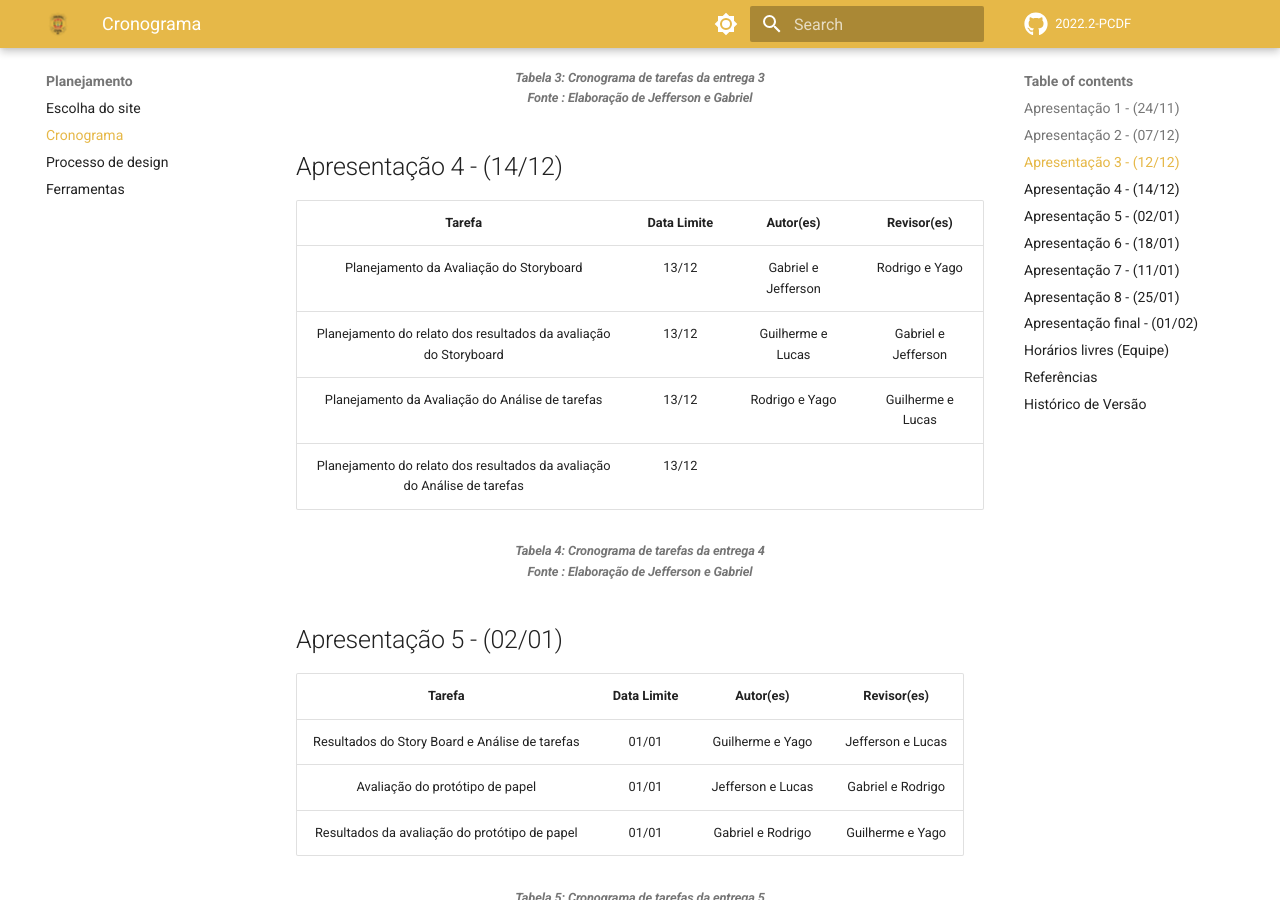
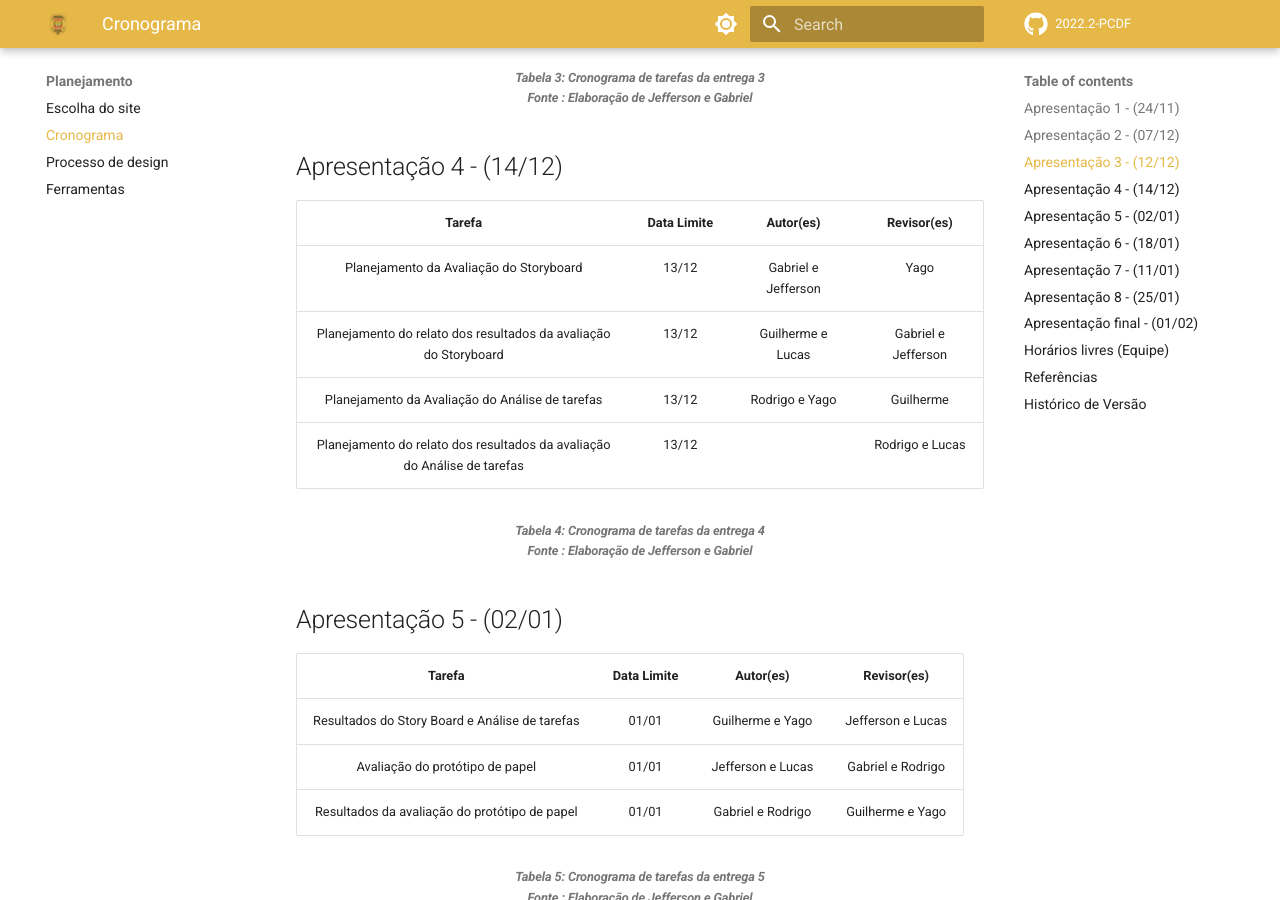
Before and after one commit to Interacao-Humano-Computador/2022.2-PCDF, an MkDocs documentation site: the page built from docs/cronograma.md, in a window 1280 px wide and 900 px high, scrolled down 1596 px. Built offline with MkDocs 1.6.1 and Material for MkDocs 9.7.7, drawn with Linux system fonts in a browser that asks for light colours; comment, search, counter and statistics services are not loaded.

```diff
--- a/docs/cronograma.md
+++ b/docs/cronograma.md
@@ -49,10 +49,10 @@ As entregas dos artefatos serão realizadas com 1 dia de antecedencia da data li
 
 |                                  Tarefa                                  | Data Limite |      Autor(es)      | Revisor(es) |
 | :----------------------------------------------------------------------: | :---------: | :-----------------: | :---------: |
-|                 Planejamento da Avaliação do Storyboard                  |    13/12    | Gabriel e Jefferson | Rodrigo e Yago            |
+|                 Planejamento da Avaliação do Storyboard                  |    13/12    | Gabriel e Jefferson | Yago            |
 |     Planejamento do relato dos resultados da avaliação do Storyboard     |    13/12    |  Guilherme e Lucas  | Gabriel e Jefferson            |
-|             Planejamento da Avaliação do Análise de tarefas              |    13/12    |   Rodrigo e Yago    | Guilherme e Lucas            |
-| Planejamento do relato dos resultados da avaliação do Análise de tarefas |    13/12    |                     |             |
+|             Planejamento da Avaliação do Análise de tarefas              |    13/12    |   Rodrigo e Yago    | Guilherme |
+| Planejamento do relato dos resultados da avaliação do Análise de tarefas |    13/12    |                     | Rodrigo e Lucas            |
 
 <figcaption align='center'>
    <h6><b>Tabela 4: Cronograma de tarefas da entrega 4<br>Fonte : Elaboração de Jefferson e Gabriel</br></h6>
```
